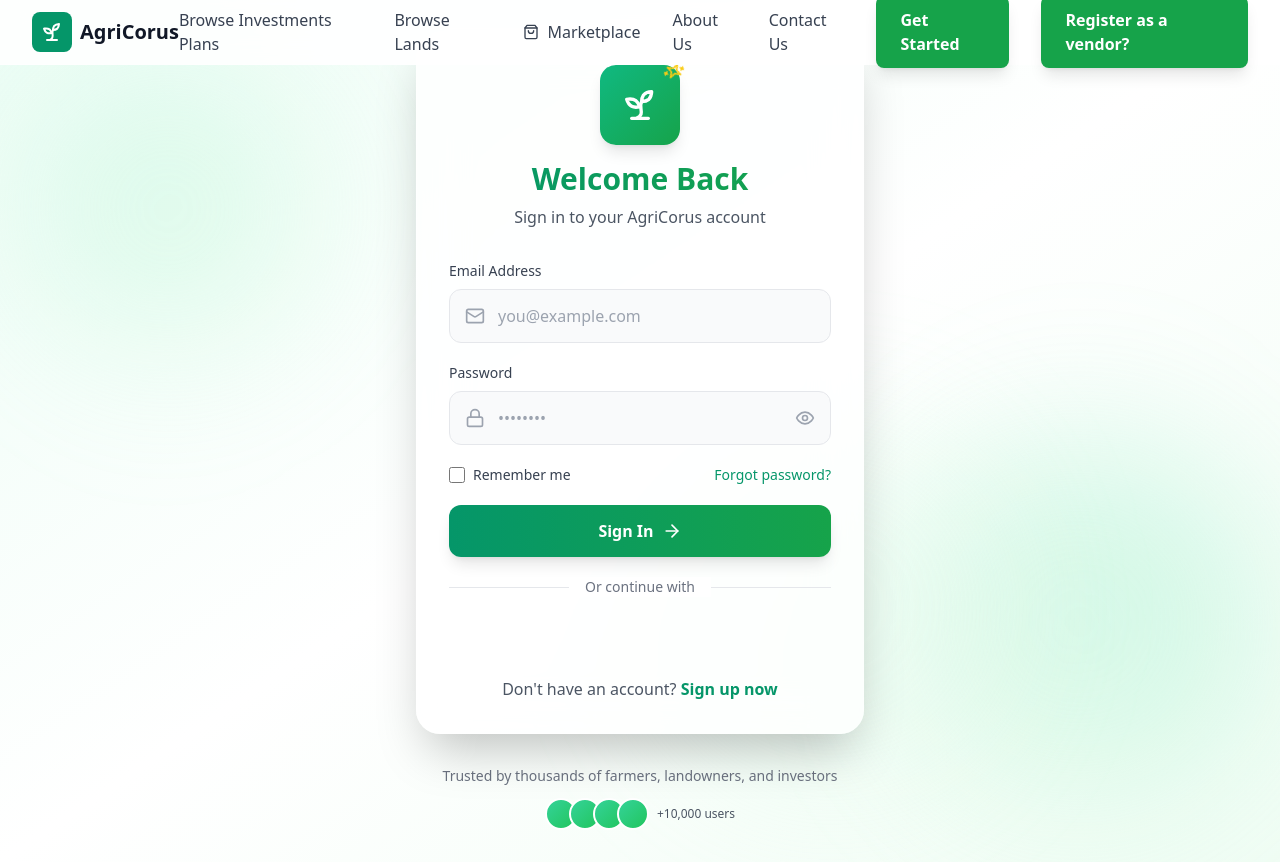
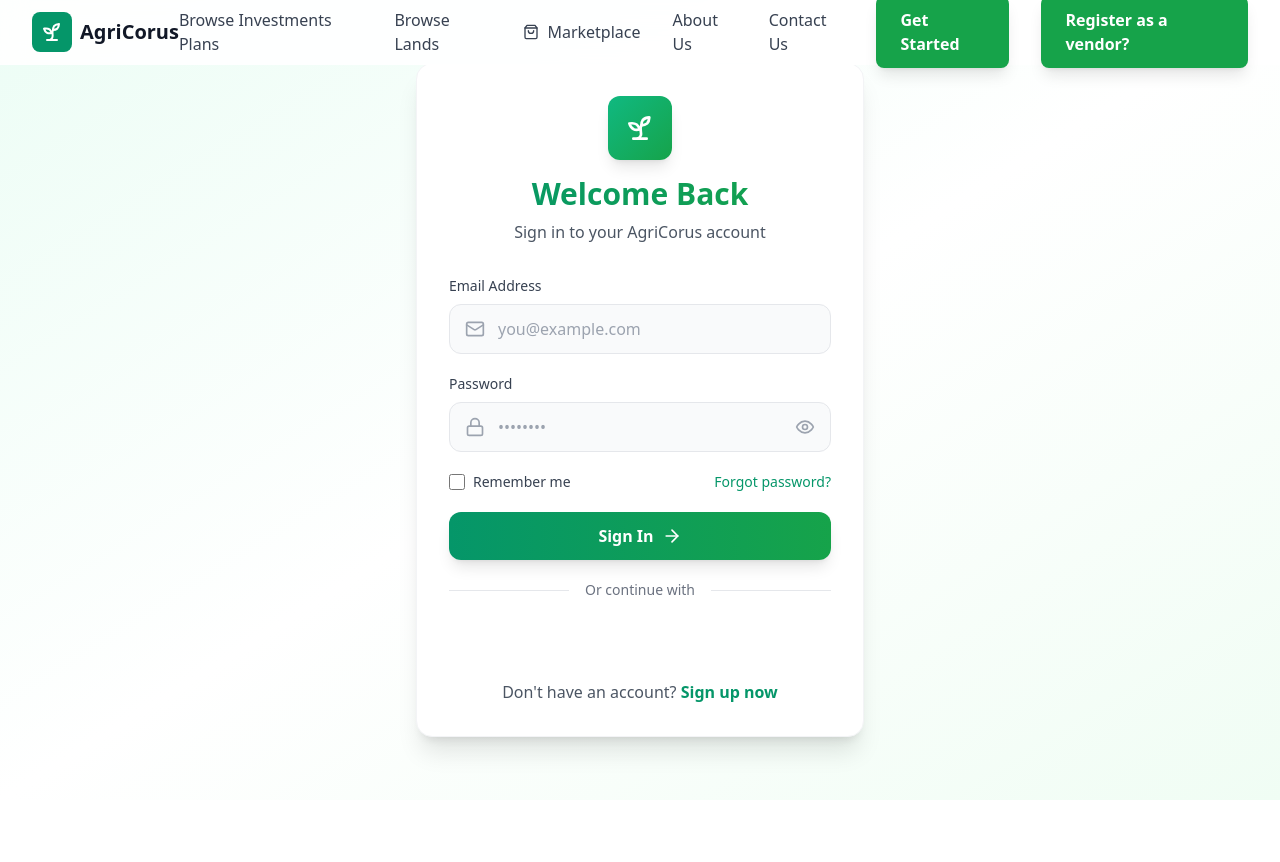
Before and after one commit to antojoseph2806/agricorus, a React (Vite) app in the folder frontend/: page /login in a window 1280 px wide. After the commit the page ends 800 px from the top, so only its background shows below. Built offline with nearby package versions, Linux system fonts and the light colour scheme.

Commit message:
perf: optimize login page for lightning-fast performance - remove framer-motion animations

```diff
--- a/frontend/src/pages/LoginPage.tsx
+++ b/frontend/src/pages/LoginPage.tsx
@@ -1,7 +1,6 @@
 import React, { useState } from "react";
-import { motion } from "framer-motion";
 import { Link, useNavigate } from "react-router-dom";
-import { Sprout, Mail, Lock, Eye, EyeOff, ArrowRight, Sparkles } from "lucide-react";
+import { Sprout, Mail, Lock, Eye, EyeOff, ArrowRight } from "lucide-react";
 import GoogleButton from "../components/GoogleButton";
 import ForgotPasswordModal from "../components/ForgotPasswordModal";
 import AlertMessage from "../components/AlertMessage";
@@ -13,6 +12,7 @@
   const [formData, setFormData] = useState({ email: "", password: "" });
   const [showPassword, setShowPassword] = useState(false);
   const [showForgotModal, setShowForgotModal] = useState(false);
+  const [isLoading, setIsLoading] = useState(false);
 
   const [alert, setAlert] = useState<
     { type: "success" | "error" | "warning"; message: string } | null
@@ -24,6 +24,8 @@
 
   const handleSubmit = async (e: React.FormEvent) => {
     e.preventDefault();
+    setIsLoading(true);
+
     try {
       const response = await fetch("https://agricorus.onrender.com/api/auth/login", {
         method: "POST",
@@ -38,7 +40,7 @@
         localStorage.setItem("role", user.role);
         setAlert({ type: "success", message: "Login successful! Redirecting..." });
 
-        setTimeout(() => {
+        // Immediate redirect without delay
         switch (user.role) {
           case "farmer":
             navigate("/farmerdashboard");
@@ -57,10 +59,11 @@
               type: "warning",
               message: "Invalid role. Please contact support.",
             });
+            setIsLoading(false);
         }
-        }, 1500);
       } else {
         setAlert({ type: "error", message: data.msg || "Login failed" });
+        setIsLoading(false);
       }
     } catch (error) {
       console.error("Login error:", error);
@@ -68,146 +71,86 @@
         type: "error",
         message: "Something went wrong. Please try again later.",
       });
+      setIsLoading(false);
     }
   };
 
   return (
     <>
       <Navbar />
-      <div className="min-h-screen flex items-center justify-center py-8 px-4 sm:px-6 lg:px-8 relative overflow-hidden bg-gradient-to-br from-emerald-50 via-white to-green-50">
-        {/* Animated Background Elements */}
-        <div className="absolute inset-0 z-0">
-          <motion.div
-            animate={{
-              scale: [1, 1.2, 1],
-              rotate: [0, 90, 0],
-            }}
-            transition={{ duration: 20, repeat: Infinity, ease: "linear" }}
-            className="absolute top-20 left-10 w-64 h-64 bg-gradient-to-r from-emerald-200/30 to-green-200/30 rounded-full blur-3xl"
-          />
-          <motion.div
-            animate={{
-              scale: [1, 1.3, 1],
-              rotate: [0, -90, 0],
-            }}
-            transition={{ duration: 25, repeat: Infinity, ease: "linear" }}
-            className="absolute bottom-20 right-10 w-80 h-80 bg-gradient-to-r from-green-200/30 to-emerald-300/30 rounded-full blur-3xl"
-          />
-          <motion.div
-            animate={{
-              y: [0, -20, 0],
-            }}
-            transition={{ duration: 15, repeat: Infinity, ease: "easeInOut" }}
-            className="absolute top-1/2 left-1/2 transform -translate-x-1/2 -translate-y-1/2 w-96 h-96 bg-gradient-to-r from-emerald-100/20 to-green-100/20 rounded-full blur-3xl"
-          />
-        </div>
-
-        <motion.div
-          initial={{ opacity: 0, y: 20 }}
-          animate={{ opacity: 1, y: 0 }}
-          transition={{ duration: 0.8 }}
-          className="w-full max-w-md relative z-10"
-        >
-          <div className="bg-white/80 backdrop-blur-xl shadow-2xl rounded-3xl p-8 border border-white/20">
+      <div className="min-h-screen flex items-center justify-center py-8 px-4 sm:px-6 lg:px-8 bg-gradient-to-br from-emerald-50 via-white to-green-50">
+        <div className="w-full max-w-md">
+          <div className="bg-white shadow-xl rounded-2xl p-8 border border-gray-100">
             {/* Header */}
             <div className="text-center mb-8">
-              <motion.div
-                initial={{ scale: 0, rotate: -180 }}
-                animate={{ scale: 1, rotate: 0 }}
-                transition={{ delay: 0.2, type: "spring", stiffness: 200 }}
-                className="mx-auto h-20 w-20 bg-gradient-to-br from-emerald-500 to-green-600 rounded-2xl flex items-center justify-center mb-4 shadow-lg relative"
-              >
-                <Sprout className="h-10 w-10 text-white" />
-                <motion.div
-                  animate={{ rotate: 360 }}
-                  transition={{ duration: 3, repeat: Infinity, ease: "linear" }}
-                  className="absolute -top-1 -right-1"
-                >
-                  <Sparkles className="h-5 w-5 text-yellow-400" />
-                </motion.div>
-              </motion.div>
-              <motion.h2
-                initial={{ opacity: 0 }}
-                animate={{ opacity: 1 }}
-                transition={{ delay: 0.3 }}
-                className="text-3xl font-bold bg-gradient-to-r from-emerald-600 to-green-600 bg-clip-text text-transparent mb-2"
-              >
+              <div className="mx-auto h-16 w-16 bg-gradient-to-br from-emerald-500 to-green-600 rounded-xl flex items-center justify-center mb-4 shadow-lg">
+                <Sprout className="h-8 w-8 text-white" />
+              </div>
+              <h2 className="text-3xl font-bold bg-gradient-to-r from-emerald-600 to-green-600 bg-clip-text text-transparent mb-2">
                 Welcome Back
-              </motion.h2>
-              <motion.p
-                initial={{ opacity: 0 }}
-                animate={{ opacity: 1 }}
-                transition={{ delay: 0.4 }}
-                className="text-gray-600"
-              >
+              </h2>
+              <p className="text-gray-600">
                 Sign in to your AgriCorus account
-              </motion.p>
+              </p>
             </div>
 
             {alert && (
-              <motion.div
-                initial={{ opacity: 0, y: -10 }}
-                animate={{ opacity: 1, y: 0 }}
-              >
+              <div className="mb-4">
                 <AlertMessage
                   type={alert.type}
                   message={alert.message}
                   onClose={() => setAlert(null)}
                 />
-              </motion.div>
+              </div>
             )}
 
             <form className="space-y-5" onSubmit={handleSubmit}>
               {/* Email Field */}
-              <motion.div
-                initial={{ opacity: 0, x: -20 }}
-                animate={{ opacity: 1, x: 0 }}
-                transition={{ delay: 0.5 }}
-              >
+              <div>
                 <label className="block text-sm font-medium text-gray-700 mb-2">
                   Email Address
                 </label>
-                <div className="relative group">
-                  <Mail className="absolute left-4 top-1/2 transform -translate-y-1/2 h-5 w-5 text-gray-400 group-focus-within:text-emerald-500 transition-colors" />
+                <div className="relative">
+                  <Mail className="absolute left-4 top-1/2 transform -translate-y-1/2 h-5 w-5 text-gray-400" />
                   <input
                     id="email"
                     name="email"
                     type="email"
                     required
-                    className="w-full pl-12 pr-4 py-3.5 bg-gray-50 border border-gray-200 rounded-xl focus:ring-2 focus:ring-emerald-500 focus:border-transparent transition-all outline-none"
+                    autoComplete="email"
+                    className="w-full pl-12 pr-4 py-3 bg-gray-50 border border-gray-200 rounded-xl focus:ring-2 focus:ring-emerald-500 focus:border-transparent transition-all outline-none"
                     placeholder="you@example.com"
                     value={formData.email}
                     onChange={handleInputChange}
+                    disabled={isLoading}
                   />
                 </div>
-              </motion.div>
+              </div>
 
               {/* Password Field */}
-              <motion.div
-                initial={{ opacity: 0, x: -20 }}
-                animate={{ opacity: 1, x: 0 }}
-                transition={{ delay: 0.6 }}
-              >
+              <div>
                 <label className="block text-sm font-medium text-gray-700 mb-2">
                   Password
                 </label>
-                <div className="relative group">
-                  <Lock className="absolute left-4 top-1/2 transform -translate-y-1/2 h-5 w-5 text-gray-400 group-focus-within:text-emerald-500 transition-colors" />
+                <div className="relative">
+                  <Lock className="absolute left-4 top-1/2 transform -translate-y-1/2 h-5 w-5 text-gray-400" />
                   <input
                     id="password"
                     name="password"
                     type={showPassword ? "text" : "password"}
                     required
-                    autoComplete="new-password"
-                    className="w-full pl-12 pr-12 py-3.5 bg-gray-50 border border-gray-200 rounded-xl focus:ring-2 focus:ring-emerald-500 focus:border-transparent transition-all outline-none"
+                    autoComplete="current-password"
+                    className="w-full pl-12 pr-12 py-3 bg-gray-50 border border-gray-200 rounded-xl focus:ring-2 focus:ring-emerald-500 focus:border-transparent transition-all outline-none"
                     placeholder="••••••••"
                     value={formData.password}
                     onChange={handleInputChange}
+                    disabled={isLoading}
                   />
                   <button
                     type="button"
                     onClick={() => setShowPassword(!showPassword)}
                     className="absolute right-4 top-1/2 transform -translate-y-1/2 text-gray-400 hover:text-gray-600 transition-colors"
+                    disabled={isLoading}
                   >
                     {showPassword ? (
                       <EyeOff className="h-5 w-5" />
@@ -216,21 +159,17 @@
                     )}
                   </button>
                 </div>
-              </motion.div>
+              </div>
 
               {/* Remember me + Forgot password */}
-              <motion.div
-                initial={{ opacity: 0 }}
-                animate={{ opacity: 1 }}
-                transition={{ delay: 0.7 }}
-                className="flex items-center justify-between"
-              >
+              <div className="flex items-center justify-between">
                 <div className="flex items-center">
                   <input
                     id="remember-me"
                     name="remember-me"
                     type="checkbox"
                     className="h-4 w-4 text-emerald-600 border-gray-300 rounded focus:ring-emerald-500"
+                    disabled={isLoading}
                   />
                   <label
                     htmlFor="remember-me"
@@ -244,32 +183,36 @@
                   type="button"
                   onClick={() => setShowForgotModal(true)}
                   className="text-sm font-medium text-emerald-600 hover:text-emerald-500 transition-colors"
+                  disabled={isLoading}
                 >
                   Forgot password?
                 </button>
-              </motion.div>
+              </div>
 
               {/* Submit Button */}
-              <motion.button
-                initial={{ opacity: 0, y: 20 }}
-                animate={{ opacity: 1, y: 0 }}
-                transition={{ delay: 0.8 }}
-                whileHover={{ scale: 1.02 }}
-                whileTap={{ scale: 0.98 }}
+              <button
                 type="submit"
-                className="w-full bg-gradient-to-r from-emerald-600 to-green-600 text-white py-3.5 rounded-xl font-semibold shadow-lg hover:shadow-xl transition-all flex items-center justify-center group"
+                disabled={isLoading}
+                className="w-full bg-gradient-to-r from-emerald-600 to-green-600 text-white py-3 rounded-xl font-semibold shadow-lg hover:shadow-xl transition-all flex items-center justify-center disabled:opacity-50 disabled:cursor-not-allowed"
               >
+                {isLoading ? (
+                  <>
+                    <svg className="animate-spin -ml-1 mr-3 h-5 w-5 text-white" xmlns="http://www.w3.org/2000/svg" fill="none" viewBox="0 0 24 24">
+                      <circle className="opacity-25" cx="12" cy="12" r="10" stroke="currentColor" strokeWidth="4"></circle>
+                      <path className="opacity-75" fill="currentColor" d="M4 12a8 8 0 018-8V0C5.373 0 0 5.373 0 12h4zm2 5.291A7.962 7.962 0 014 12H0c0 3.042 1.135 5.824 3 7.938l3-2.647z"></path>
+                    </svg>
+                    Signing in...
+                  </>
+                ) : (
+                  <>
                     Sign In
-                <ArrowRight className="ml-2 h-5 w-5 group-hover:translate-x-1 transition-transform" />
-              </motion.button>
+                    <ArrowRight className="ml-2 h-5 w-5" />
+                  </>
+                )}
+              </button>
 
               {/* Divider */}
-              <motion.div
-                initial={{ opacity: 0 }}
-                animate={{ opacity: 1 }}
-                transition={{ delay: 0.9 }}
-                className="relative my-6"
-              >
+              <div className="relative my-6">
                 <div className="absolute inset-0 flex items-center">
                   <div className="w-full border-t border-gray-200" />
                 </div>
@@ -278,24 +221,13 @@
                     Or continue with
                   </span>
                 </div>
-              </motion.div>
+              </div>
 
               {/* Google Button */}
-              <motion.div
-                initial={{ opacity: 0, y: 20 }}
-                animate={{ opacity: 1, y: 0 }}
-                transition={{ delay: 1.0 }}
-              >
               <GoogleButton text="Sign in with Google" />
-              </motion.div>
 
               {/* Sign up link */}
-              <motion.p
-                initial={{ opacity: 0 }}
-                animate={{ opacity: 1 }}
-                transition={{ delay: 1.1 }}
-                className="text-center text-gray-600 mt-6"
-              >
+              <p className="text-center text-gray-600 mt-6">
                 Don't have an account?{" "}
                 <Link
                   to="/register"
@@ -303,33 +235,10 @@
                 >
                   Sign up now
                 </Link>
-              </motion.p>
+              </p>
             </form>
           </div>
-
-          {/* Bottom decoration */}
-          <motion.div
-            initial={{ opacity: 0 }}
-            animate={{ opacity: 1 }}
-            transition={{ delay: 1.2 }}
-            className="mt-8 text-center"
-          >
-            <p className="text-sm text-gray-500">
-              Trusted by thousands of farmers, landowners, and investors
-            </p>
-            <div className="flex items-center justify-center mt-3 space-x-2">
-              <div className="flex -space-x-2">
-                {[1, 2, 3, 4].map((i) => (
-                  <div
-                    key={i}
-                    className="w-8 h-8 rounded-full bg-gradient-to-br from-emerald-400 to-green-500 border-2 border-white"
-                  />
-                ))}
         </div>
-              <span className="text-xs text-gray-600 ml-2">+10,000 users</span>
-            </div>
-          </motion.div>
-        </motion.div>
 
         {showForgotModal && (
           <ForgotPasswordModal onClose={() => setShowForgotModal(false)} />
```
Lines whose indentation alone changed are shown as unchanged.
